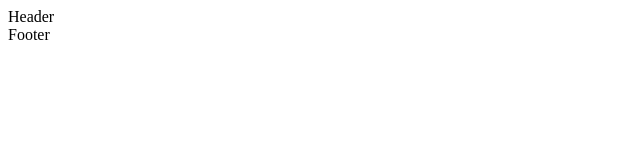
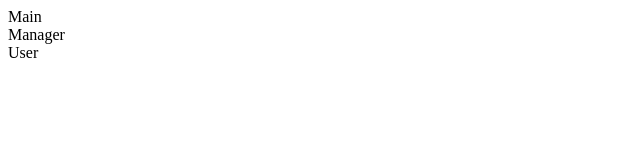
Before and after one commit to SW-hackerton/cartroction-fe, a React (Create React App) app: page / in a window 1280 px wide. Shown: the top 160 px of the page, without its empty margins (0-640 px from the left). Built offline with nearby package versions, Linux system fonts and the light colour scheme.

Commit message:
feat: 메인 페이지 추가

```diff
--- a/src/App.js
+++ b/src/App.js
@@ -1,10 +1,11 @@
-import { Footer, Header } from 'components';
+import { Main, Manager, User } from 'pages';
 
 export default function App() {
   return (
     <>
-      <Header />
-      <Footer />
+      <Main />
+      <Manager />
+      <User />
     </>
   );
 }
--- /dev/null
+++ b/src/pages/Main/index.jsx
@@ -0,0 +1,5 @@
+import * as S from './style';
+
+export function Main() {
+  return <S.Container>Main</S.Container>;
+}
--- /dev/null
+++ b/src/pages/Main/style.jsx
@@ -0,0 +1,3 @@
+import styled from 'styled-components';
+
+export const Container = styled.div``;
--- /dev/null
+++ b/src/pages/index.js
@@ -0,0 +1,3 @@
+export { Main } from 'pages/Main';
+export { Manager } from 'pages/Manager';
+export { User } from 'pages/User';
```
